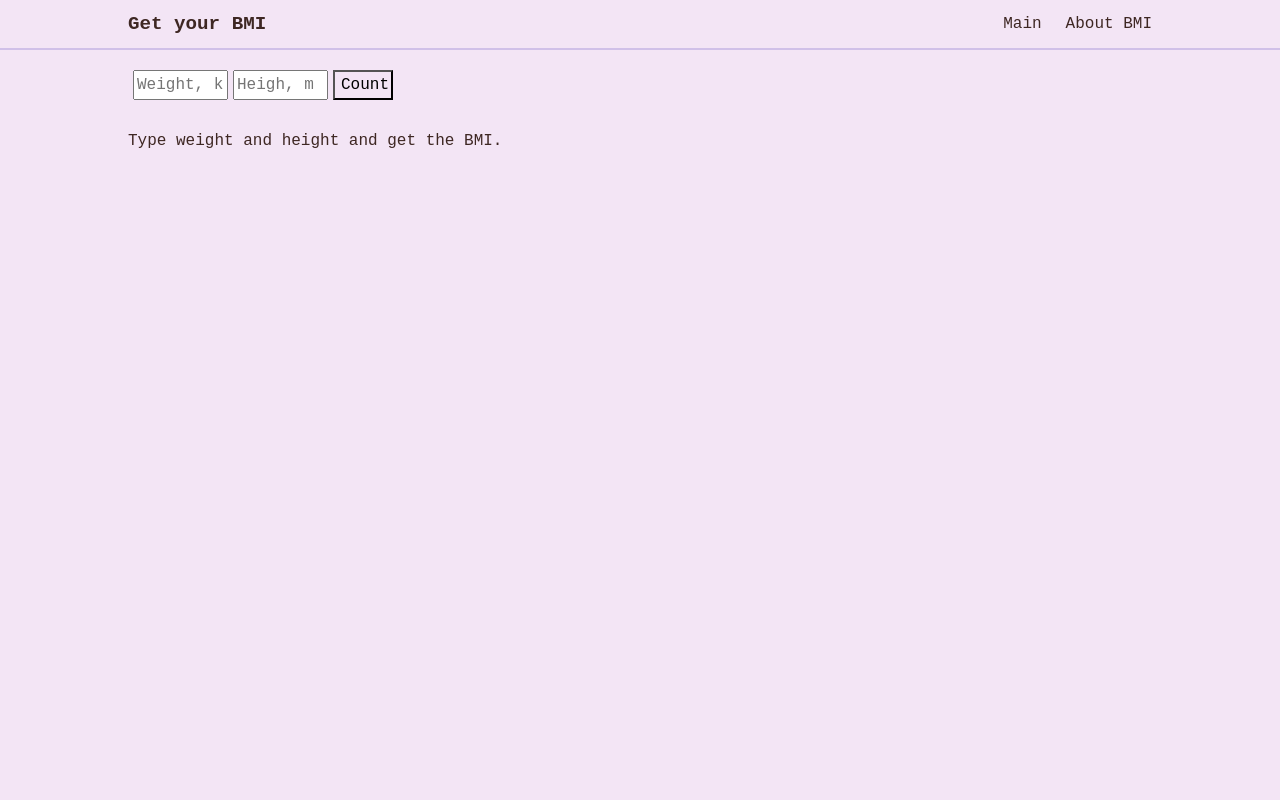
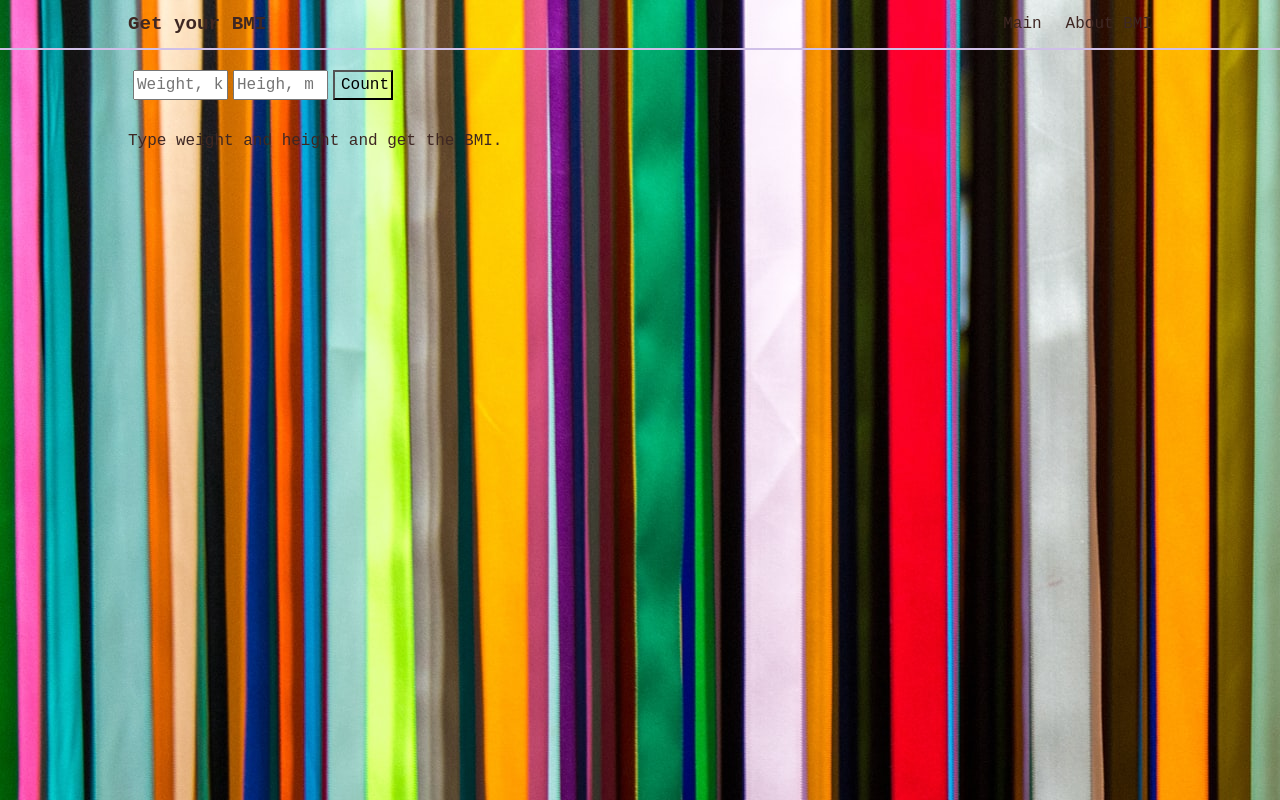
Before and after one commit to denysMoon/bmi-tracker, a React (Create React App) app: page / in a window 1280 px wide. Built offline with nearby package versions, Linux system fonts and the light colour scheme.

Commit message:
work with linter

```diff
--- a/public/index.html
+++ b/public/index.html
@@ -2,7 +2,7 @@
 <html lang="en">
   <head>
     <meta charset="utf-8" />
-    <link rel="icon" href="favicon.ico" />
+    <link rel="icon" href="assest/favicon.ico" />
     <meta name="viewport" content="width=device-width, initial-scale=1" />
     <meta name="theme-color" content="#000000" />
     <meta
--- a/src/components/Title.jsx
+++ b/src/components/Title.jsx
@@ -1,7 +1,7 @@
 import { TitleStyled } from "./styles/Title.styled";
 
-const Title = () => {
-  return <TitleStyled>Get your BMI </TitleStyled>;
-};
+console.log(42);
+
+const Title = () => <TitleStyled> Get your BMI </TitleStyled>;
 
 export default Title;
--- a/src/style/globalStyles.js
+++ b/src/style/globalStyles.js
@@ -3,7 +3,6 @@ import { createGlobalStyle } from "styled-components";
 const GlobalStyle = createGlobalStyle`
 
 @import url('https://fonts.googleapis.com/css2?family=Inconsolata&display=swap');
-
   *{
     box-sizing: border-box;
   }
@@ -16,6 +15,7 @@ const GlobalStyle = createGlobalStyle`
   body{
     font-family: 'Inconsolata', monospace;
     background: ${({ theme }) => theme.color.primary.main};
+    background-image: url('bg.jpg')
   }
   a{
     text-decoration: none;
```
Also changed, not shown: .eslintrc.json, public/bg.jpg (added), 1 other file (tests, documents, lock files or other folders).
